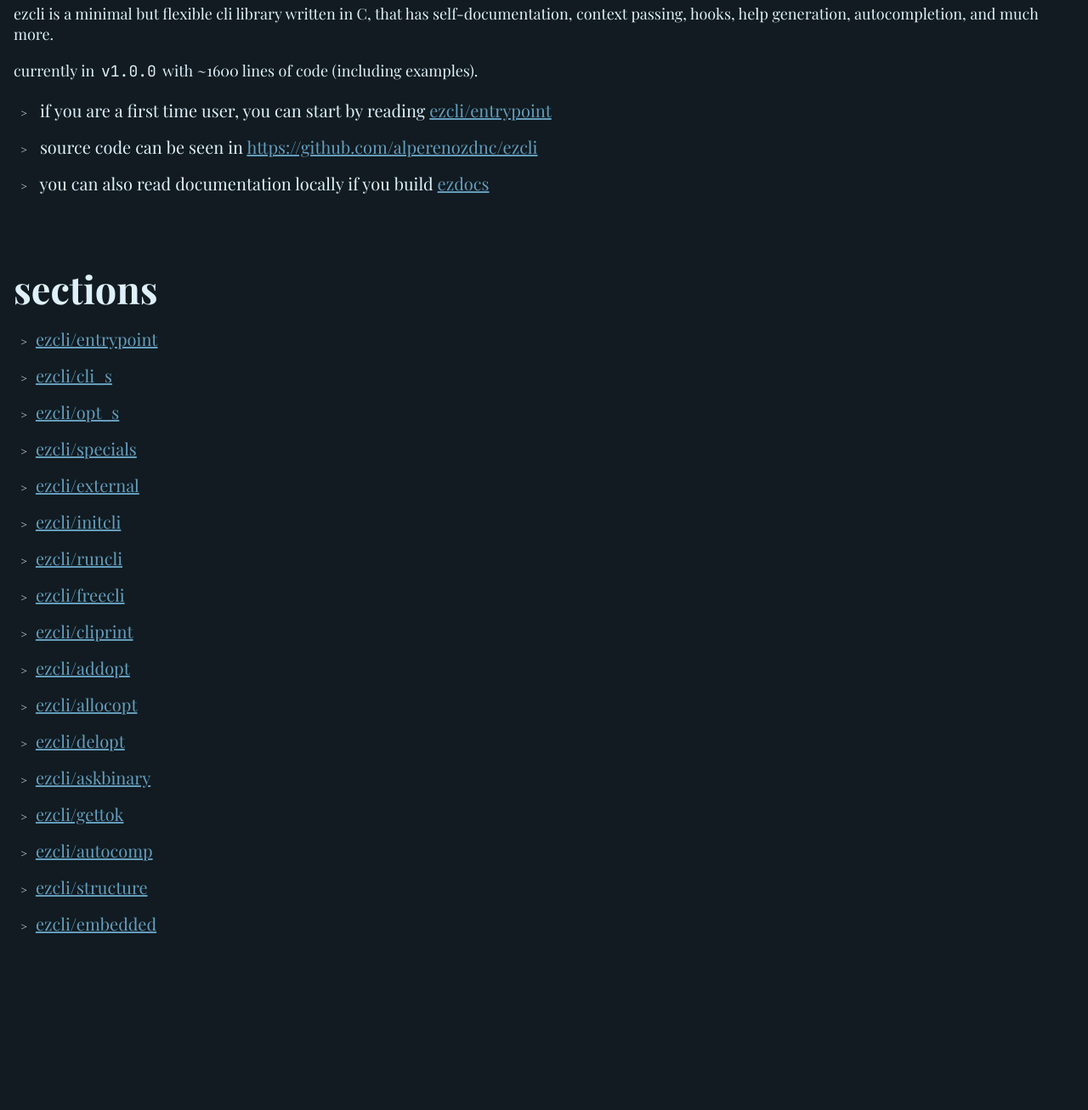
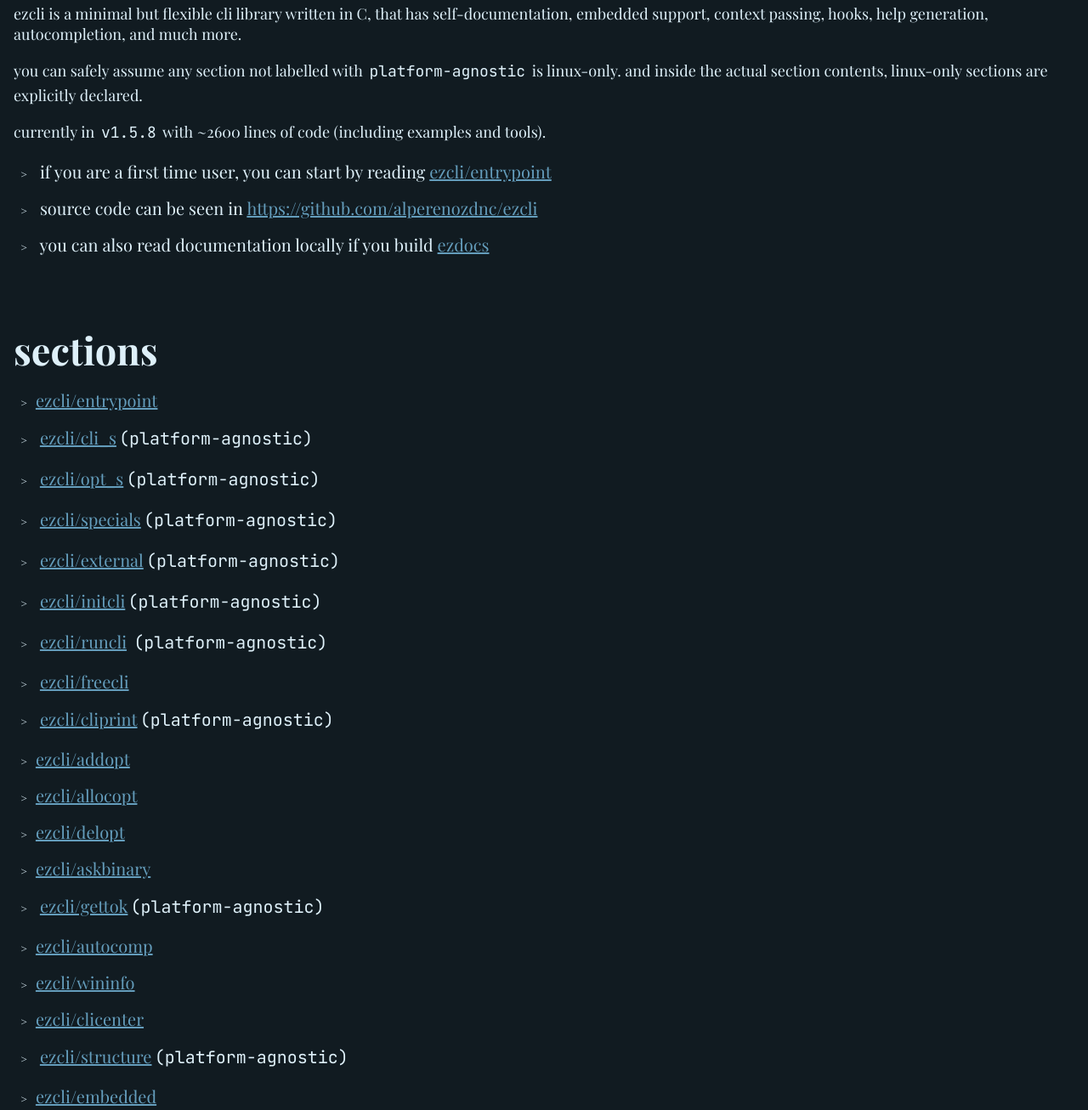
Before and after one commit to alperenozdnc/ezcli.ozdinc.org, a plain HTML site: page src/index.html in a window 1280 px wide. Shown: the part 98-1404 px from the top of the page at 85% size. Before the commit the page ends 1246 px from the top, so only its background shows below. Drawn offline with nearby package versions, Linux system fonts and the light colour scheme; a web font is replaced by a local one.

Commit message:
refactor(pages): add platform info to linux-only pages

```diff
--- a/src/index.html
+++ b/src/index.html
@@ -14,13 +14,19 @@
 
         <p>
             ezcli is a minimal but flexible cli library written in C, that has
-            self-documentation, context passing, hooks, help generation,
-            autocompletion, and much more.
+            self-documentation, embedded support, context passing, hooks, help
+            generation, autocompletion, and much more.
         </p>
 
         <p>
-            currently in <code>v1.0.0</code> with ~1600 lines of code (including
-            examples).
+            you can safely assume any section not labelled with
+            <code>platform-agnostic</code> is linux-only. and inside the actual
+            section contents, linux-only sections are explicitly declared.
+        </p>
+
+        <p>
+            currently in <code>v1.5.8</code> with ~2600 lines of code (including
+            examples and tools).
         </p>
 
         <ul>
@@ -51,25 +57,50 @@
 
         <ul>
             <li><a href="/entrypoint">ezcli/entrypoint</a></li>
-            <li><a href="/cli_s">ezcli/cli_s</a></li>
-            <li><a href="/opt_s">ezcli/opt_s</a></li>
-            <li><a href="/specials">ezcli/specials</a></li>
+            <li>
+                <a href="/cli_s">ezcli/cli_s</a><code>(platform-agnostic)</code>
+            </li>
+            <li>
+                <a href="/opt_s">ezcli/opt_s</a><code>(platform-agnostic)</code>
+            </li>
+            <li>
+                <a href="/specials">ezcli/specials</a><code>(platform-agnostic)</code>
+            </li>
 
-            <li><a href="/external">ezcli/external</a></li>
+            <li>
+                <a href="/external">ezcli/external</a><code>(platform-agnostic)</code>
+            </li>
 
-            <li><a href="/initcli">ezcli/initcli</a></li>
-            <li><a href="/runcli">ezcli/runcli</a></li>
-            <li><a href="/freecli">ezcli/freecli</a></li>
+            <li>
+                <a href="/initcli">ezcli/initcli</a><code>(platform-agnostic)</code>
+            </li>
 
-            <li><a href="/cliprint">ezcli/cliprint</a></li>
+            <li>
+                <a href="/runcli">ezcli/runcli</a>
+                <code>(platform-agnostic)</code>
+            </li>
+
+            <li>
+                <a href="/freecli">ezcli/freecli</a>
+            </li>
+
+            <li>
+                <a href="/cliprint">ezcli/cliprint</a><code>(platform-agnostic)</code>
+            </li>
             <li><a href="/addopt">ezcli/addopt</a></li>
             <li><a href="/allocopt">ezcli/allocopt</a></li>
             <li><a href="/delopt">ezcli/delopt</a></li>
             <li><a href="/askbinary">ezcli/askbinary</a></li>
-            <li><a href="/gettok">ezcli/gettok</a></li>
+            <li>
+                <a href="/gettok">ezcli/gettok</a><code>(platform-agnostic)</code>
+            </li>
             <li><a href="/autocomp">ezcli/autocomp</a></li>
+            <li><a href="/wininfo">ezcli/wininfo</a></li>
+            <li><a href="/clicenter">ezcli/clicenter</a></li>
 
-            <li><a href="/structure">ezcli/structure</a></li>
+            <li>
+                <a href="/structure">ezcli/structure</a><code>(platform-agnostic)</code>
+            </li>
             <li><a href="/embedded">ezcli/embedded</a></li>
         </ul>
     </section>
```
Also changed, not shown: src/addopt.html (+1 -1 lines), src/allocopt.html (+1 -1 lines), src/askbinary.html (+1 -1 lines), src/autocomp.html (+1 -1 lines), src/delopt.html (+1 -1 lines), src/freecli.html (+1 -1 lines).
